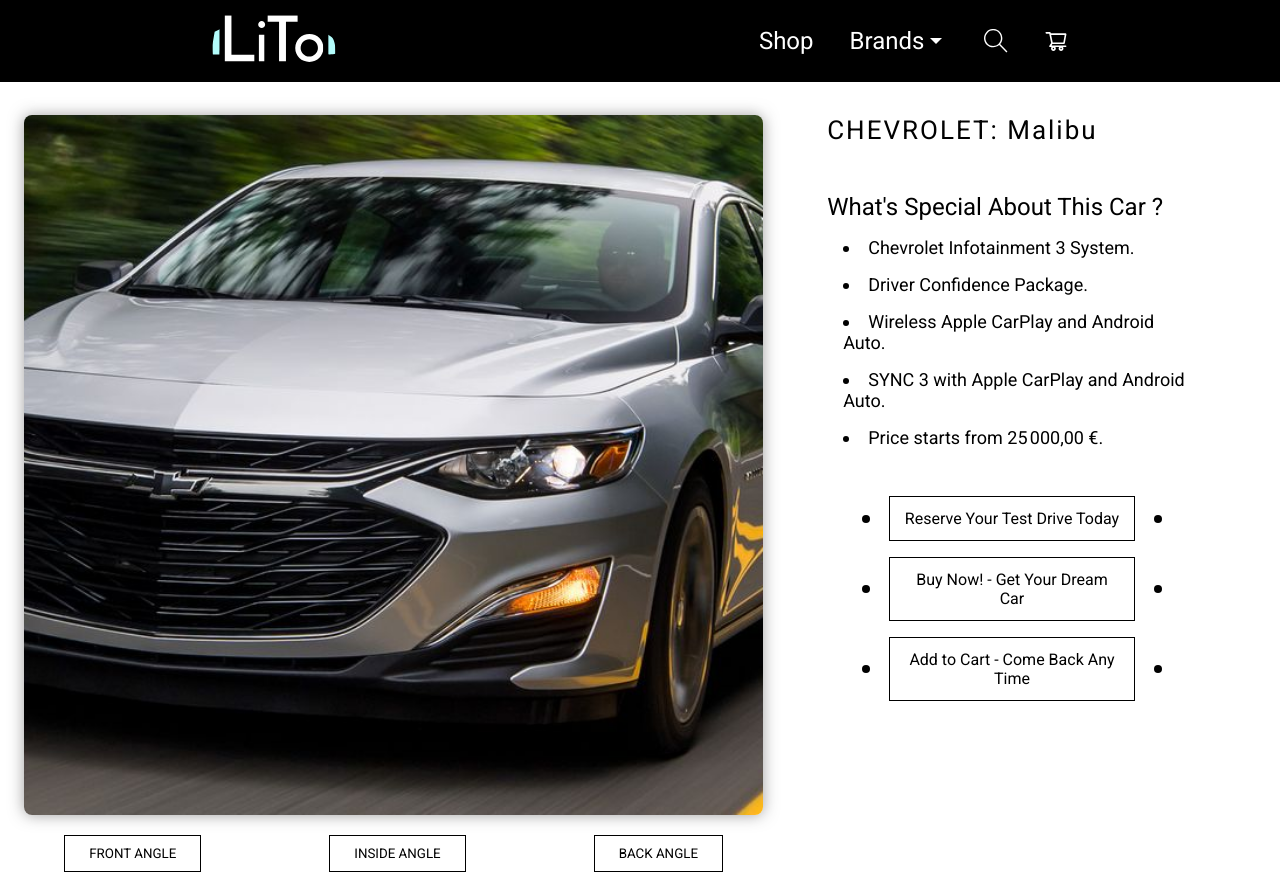
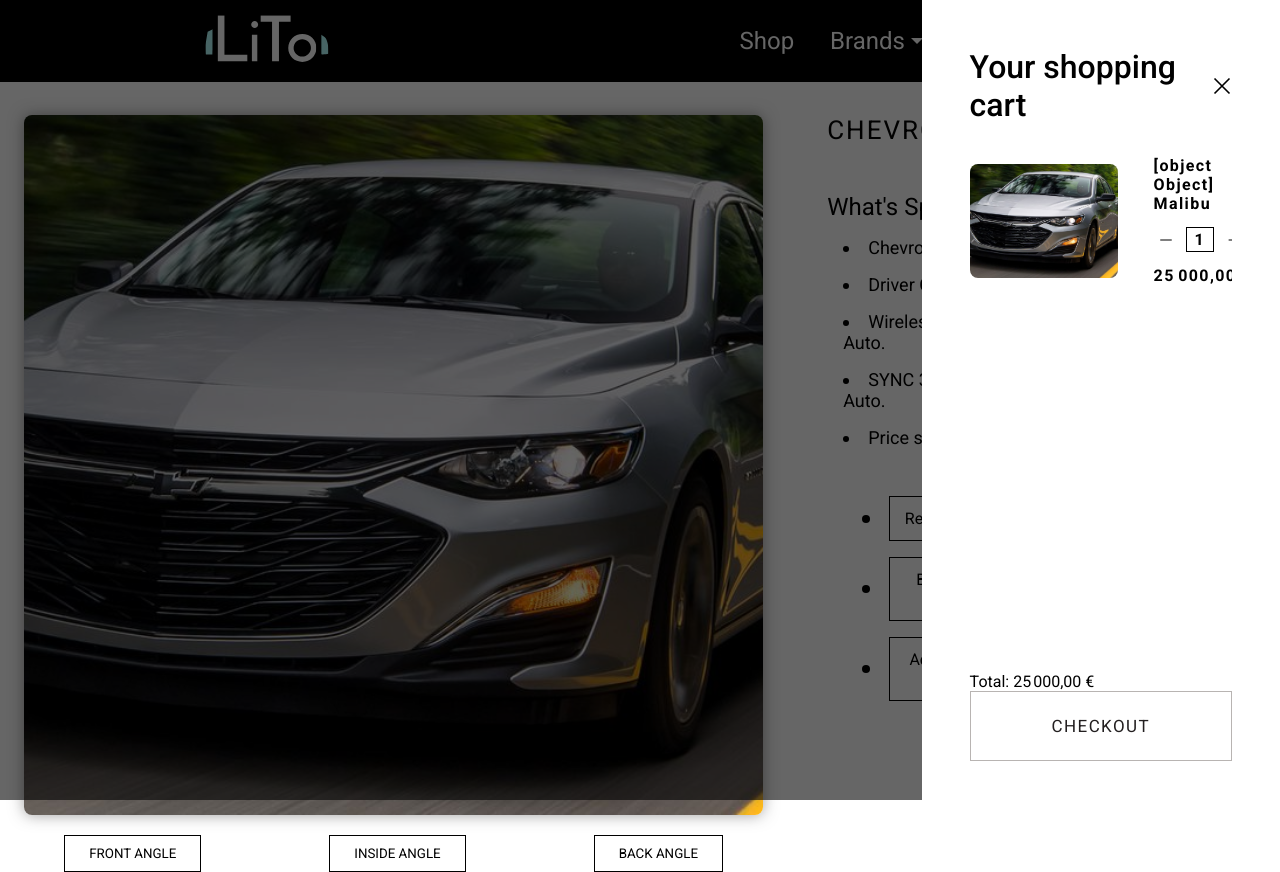
Before and after one commit to AnisKehila/LiTo, a React (Vite) app: page /LiTo/shop/Chevrolet/Malibu in a window 1280 px wide. Both pictures are taken after a click on the button "Buy Now! - Get Your Dream Car". Built offline with nearby package versions, Linux system fonts and the light colour scheme.

Commit message:
enhanced cart functions & link it with cars

```diff
--- a/src/components/CarDetails.jsx
+++ b/src/components/CarDetails.jsx
@@ -1,9 +1,12 @@
-import { useState } from "react"
+import { useContext, useState } from "react"
 import { formatPrice } from "../utils/priceFormater"
-import DriveTest from "./DriveTest";
+import DriveTest from "./DriveTest"
+import { CartContext } from '../context/CartProvider'
+
 export default function CarDetails({car, brand}) {
     const [currentImg, setCurrentImg]= useState('front');
     const [formToggle, setFormToggle]= useState(false);
+    const { showCart, addItem } = useContext(CartContext);
     return (
         <div className="car-details">
             <div className="images">
@@ -29,10 +32,10 @@
                     <button onClick={() => setFormToggle(true)}>
                         Reserve Your Test Drive Today
                     </button>
-                    <button>
+                    <button onClick={() => { addItem({...car, quantity : 1, brand: brand}) ; showCart() }}>
                         Buy Now! - Get Your Dream Car
                     </button>
-                    <button>
+                    <button  onClick={() => { addItem({...car, quantity : 1, brand: brand}) }}>
                         Add to Cart - Come Back Any Time
                     </button>
                 </div>
--- a/src/components/Card.jsx
+++ b/src/components/Card.jsx
@@ -1,7 +1,10 @@
 import { Link } from "react-router-dom"
 import { formatPrice } from '../utils/priceFormater'
 import {AiOutlineShoppingCart} from 'react-icons/ai'
+import { useContext } from "react"
+import { CartContext } from "../context/CartProvider"
 export default function Card({car, brand}) {
+    const { addItem, showCart } = useContext(CartContext);
     return (
     <div className="card">
         <Link className="img" to={`/LiTo/shop/${brand}/${car.name}`}>
@@ -14,13 +17,13 @@
             <span className="car-price">{formatPrice(car.price)}</span>
         </div>
         <div className="btns">
-            <button className="add-to-card">
+            <button className="add-to-card" onClick={() => addItem({...car, quantity : 1, brand: brand})}>
                 <span>
                     <AiOutlineShoppingCart />&nbsp;
                     Add To cart
                 </span>
             </button>
-            <button className="buy">
+            <button className="buy" onClick={() => { addItem({...car, quantity : 1, brand: brand}) ; showCart() }}>
                 Buy Now
             </button>
         </div>
--- a/src/components/Cart.jsx
+++ b/src/components/Cart.jsx
@@ -1,8 +1,10 @@
-import { useContext, useEffect } from "react";
-import { CartContext } from "../context/CartProvider";
+import { useContext, useEffect } from "react"
+import { CartContext } from "../context/CartProvider"
 import { GrClose } from "react-icons/gr"
+import { HiOutlineShoppingBag } from 'react-icons/hi'
+import { Link } from "react-router-dom"
 export default function Cart() {
-    const { hideCart, cartOpen, cartRef, totalItems, totalPrice } = useContext(CartContext);
+    const { hideCart, cartOpen, cartRef, totalItems, totalPrice, ShowItems } = useContext(CartContext);
     useEffect(() => {
         const handleClick = (event) => {
             if(cartRef.current && !cartRef.current.contains(event.target)) {
@@ -21,8 +23,33 @@
                     <h1>Your shopping cart</h1>
                     <span onClick={hideCart} className="close-btn" ><GrClose /></span>
                 </div>
-                <p>Total Items: {totalItems()}</p>
-                <p>Total Price: ${totalPrice()}</p>
+                {
+                    totalItems() === 0 ? (
+                        <div className="cart-empty">
+                            Looks like your cart is empty!
+                            <HiOutlineShoppingBag />
+                        </div>
+                    ) : (
+                        <div className="cart-body">
+                            <ShowItems />
+                        </div>
+                    )
+                }
+                <div className="cart-footer">
+                    {
+                        totalItems() === 0 ? (
+                            <button onClick={hideCart}>
+                                <Link to='/LiTo/shop'>Explore cars</Link>
+                            </button>
+                        ) : (<>
+                                <span className="total">Total: {totalPrice()}</span>
+                                <button onClick={hideCart}>
+                                    <Link to='/LiTo'>CHECKOUT</Link>
+                                </button>
+                            </>
+                        )
+                    }
+                </div>
             </div>
         </div>
     );
--- a/src/components/Navbar.jsx
+++ b/src/components/Navbar.jsx
@@ -1,15 +1,15 @@
 import logo from '../assets/Logo/logo-no-background.svg'
 import { Link } from 'react-router-dom'
 import { TfiSearch } from 'react-icons/tfi'
-import { AiOutlineShoppingCart } from 'react-icons/ai'
+import { HiOutlineShoppingBag } from 'react-icons/hi'
 import { IoMdArrowDropdown } from 'react-icons/io'
 import { brands } from '../utils/brands'
 import { useContext } from 'react'
 import { CartContext } from '../context/CartProvider'
-export default function Navbar({className}) {
-    const { showCart } = useContext(CartContext)
+export default function Navbar() {
+    const { showCart, totalItems } = useContext(CartContext)
     return (
-        <nav className={className}>
+        <nav>
             <Link to='/LiTo' ><img src={logo} alt="logo" /></Link>
             <div className='links'>
                 <ul>
@@ -29,8 +29,13 @@
                     <li>
                         <TfiSearch />
                     </li>
-                    <li onClick={showCart}>
-                        <AiOutlineShoppingCart />
+                    <li>
+                        <HiOutlineShoppingBag onClick={showCart}/>
+                        {totalItems() > 0 && (
+                            <span className='total-items'>
+                                {totalItems()}
+                            </span>
+                        )}
                     </li>
                 </ul>
             </div>
--- a/src/context/CartProvider.jsx
+++ b/src/context/CartProvider.jsx
@@ -1,5 +1,6 @@
 import { useState,useRef, createContext } from "react"
-
+import { AiOutlineMinus, AiOutlinePlus } from "react-icons/ai";
+import { formatPrice } from "../utils/priceFormater"
 export const CartContext = createContext();
 export default function CartProvider({children}) {
     const [cartItems, setCartItems] = useState([]);
@@ -13,26 +14,64 @@
         setCartOpen(false);
     }
     function addItem(item) {
-        setCartItems(prevItems => [...prevItems, item]);
+        const existingItemIndex = cartItems.findIndex(cartItem => cartItem.name === item.name);
+        const updatedCartItems = existingItemIndex > -1
+            ? cartItems.map((cartItem, index) => index === existingItemIndex
+                ? { ...cartItem, quantity: cartItem.quantity + 1 }
+                : cartItem)
+            : [...cartItems, item];
+        setCartItems(updatedCartItems);
     }
-    function removeItem(item) {
-        setCartItems(prevItems => prevItems.filter(i => i !== item));
+    function dicreaseItem(item) {
+        const existingItemIndex = cartItems.findIndex(cartItem => cartItem.name === item.name);
+        const updatedCartItems =
+            cartItems.map((cartItem, index) =>
+                index === existingItemIndex
+                    ? cartItem.quantity > 1
+                        ? { ...cartItem, quantity: cartItem.quantity - 1 }
+                        : null
+                    : cartItem
+            ).filter(cartItem => cartItem !== null);
+        setCartItems(updatedCartItems);
+    }
+
+    function ShowItems() {
+        return cartItems.map(item =>
+            <div className="car-card" key={item.name}>
+                <img src={item.front} alt="car-img" />
+                <div className="car-info">
+                    <span className="name">{ item.brand + " " + item.name }</span>
+                    <div className="quantity">
+                        <span className="func-btn" onClick={() => dicreaseItem(item)}>
+                            <AiOutlineMinus/>
+                        </span>
+                        <span className="value">
+                            {item.quantity}
+                        </span>
+                        <span className="func-btn" onClick={() => addItem(item)}>
+                            <AiOutlinePlus />
+                        </span>
+                    </div>
+                    <span className="price">{formatPrice(item.quantity * item.price)}</span>
+                </div>
+            </div>
+        )
     }
     function totalItems() {
         return cartItems.reduce((total, item) => total + item.quantity, 0);
     }
     function totalPrice() {
-        return cartItems.reduce((total, item) => total + (item.price * item.quantity), 0);
+        return formatPrice(cartItems.reduce((total, item) => total + (item.price * item.quantity), 0));
     }
     const value = {
         cartItems,
         showCart,
         hideCart,
         addItem,
-        removeItem,
         totalItems,
         totalPrice,
         cartRef,
+        ShowItems,
         cartOpen
     }
     return (
--- a/src/index.scss
+++ b/src/index.scss
@@ -49,6 +49,27 @@
             a {
                 &:hover {
                     border-bottom: 1px solid #FFF;
+                }
+            }
+            span.total-items {
+                font-size: 14px;
+                position: relative;
+                background-color: #ffff;
+                color: black;
+                font-weight: 400;
+                padding: 0px 6px;
+                border-radius: 4px;
+                margin-left: 6px;
+                &::before {
+                    content: "";
+                    position: absolute;
+                    width: 0;
+                    height: 0;
+                    left: -7px;
+                    top: 5px;
+                    border-style: solid;
+                    border-width: 4px 8px 4px 0;
+                    border-color: transparent #ffffff transparent transparent;
                 }
             }
         }
@@ -123,8 +144,8 @@
         right: -50%;
         height: 100%;
         z-index: 3;
-        width: 35%;
-        padding: 12px 36px;
+        width: 28%;
+        padding: 48px;
         .cart-header {
             display: flex;
             align-items: center;
@@ -136,6 +157,111 @@
                 font-size: 20px;
                 display: flex;
                 cursor: pointer;
+            }
+        }
+        .cart-body {
+            max-height: 70vh;
+            margin-top: 32px;
+            overflow-y: auto;
+            display: flex;
+            flex-direction: column;
+            gap: 24px;
+            .car-card {
+                display: flex;
+                gap: 36px;
+                align-items: center;
+                img {
+                    object-fit: cover;
+                    width: 148px;
+                    height: 114px;
+                    border-radius: 8px;
+                }
+                .car-info {
+                    display: flex;
+                    flex-direction: column;
+                    gap: 14px;
+                    font-weight: 600;
+                    letter-spacing: 1.4px;
+                    .quantity {
+                        display: flex;
+                        align-items: center;
+                        gap: 8px;
+                        span.value {
+                            display: flex;
+                            justify-content: center;
+                            border: 1px solid black;
+                            padding: 2px 8px;
+                        }
+                        span.func-btn {
+                            display: inline-flex;
+                            justify-content: center;
+                            cursor: pointer;
+                            padding: 4px;
+                            width: 24px;
+                            transition: .1s;
+                            &:hover {
+                                background-color: beige;
+                            }
+                        }
+                    }
+                }
+            }
+        }
+        .cart-footer {
+            position: absolute;
+            top: 84%;
+            width: calc(100% - 96px);
+            button {
+                width: 100%;
+                position: relative;
+                padding: 24px;
+                cursor: pointer;
+                background-color: transparent;
+                border: 1px solid black;
+                border: 1px solid #b8b4b2;
+                text-transform: uppercase;
+                a {
+                    font-size: 17px;
+                    letter-spacing: 1.4px;
+                    color: #231f20;
+                    transition: all .4s cubic-bezier(0.65, 0.05, 0.36, 1);
+                    font-weight: 400;
+                }
+                &::before {
+                    content: '';
+                    position: absolute;
+                    background-color: #231f20;
+                    transition: all .4s cubic-bezier(0.65, 0.05, 0.36, 1);
+                    bottom: 0;
+                    left: 0;
+                    width: 100%;
+                    z-index: -1;
+                    height: 0%;
+                }
+                &:hover {
+                    a {
+                        color: #FFF;
+                    }
+                    &::before {
+                        height: 100%;
+                    }
+                }
+            }
+        }
+        .cart-empty {
+            display: flex;
+            align-items: center;
+            flex-direction: column;
+            position: absolute;
+            top: 50%;
+            left: 50%;
+            transform: translate(-50%, -50%);
+            gap: 20px;
+            text-align: center;
+            font-size: 22px;
+            color: #424141bd;
+            svg {
+                font-size: 48px;
             }
         }
     }
@@ -626,7 +752,7 @@
         height: 100%;
     }
     .form-container {
-        position: absolute;
+        position: fixed;
         width: 0;
         height: 0;
         left: 50%;
--- a/src/pages/Car.jsx
+++ b/src/pages/Car.jsx
@@ -2,15 +2,12 @@
 import { useParams } from "react-router-dom";
 import CarDetails from "../components/CarDetails";
 import brands from '../data/cars'
-import { CartContext } from '../context/CartProvider'
 
 export function Car() {
-    const values = useContext(CartContext);
     const { car } = useParams();
     const [currentCar, setCurrentCar] = useState(null);
     const [currentBrand, setCurrentBrand] = useState(null);
     const [isLoading, setIsLoading] = useState(true);
-    console.log(values);
     useEffect(() => {
         for (const brand of brands) {
             for (const carObj of brand.cars) {
```
